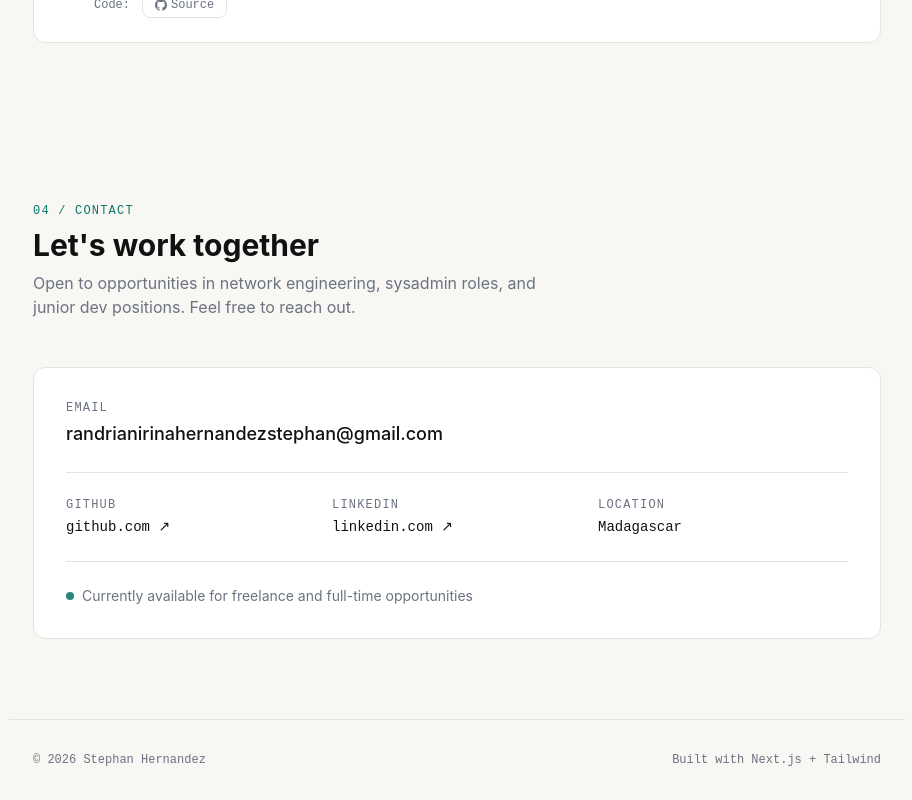
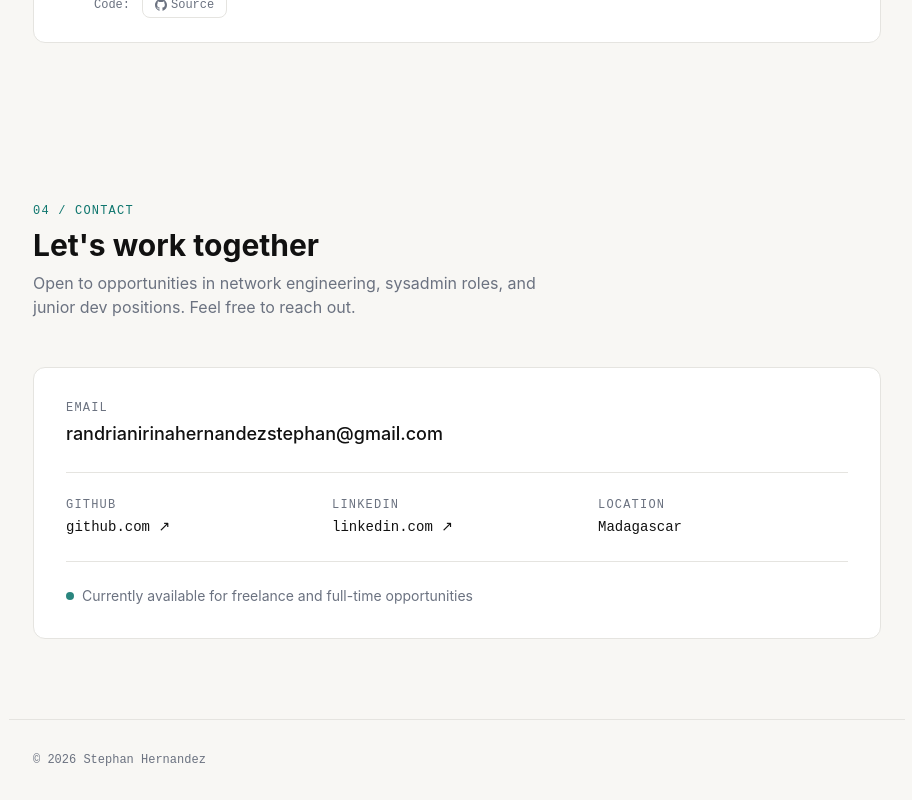
Before and after one commit to RStephanH/whoami-next, a Next.js app: page / in a window 1280 px wide. Shown: the part 3144-3944 px from the top of the page, without its empty margins (183-1095 px from the left). Built offline with nearby package versions, Linux system fonts and the light colour scheme.

Commit message:
feat: update footer

```diff
--- a/src/components/Footer.tsx
+++ b/src/components/Footer.tsx
@@ -7,9 +7,6 @@ export default function Footer() {
         <span className="text-xs font-mono text-muted">
           {`© ${new Date().getFullYear()} ${siteConfig.name}`}
         </span>
-        <span className="text-xs font-mono text-muted">
-          Built with Next.js + Tailwind
-        </span>
       </div>
     </footer>
   )
```
Also changed, not shown: src/app/icon.png (added).
